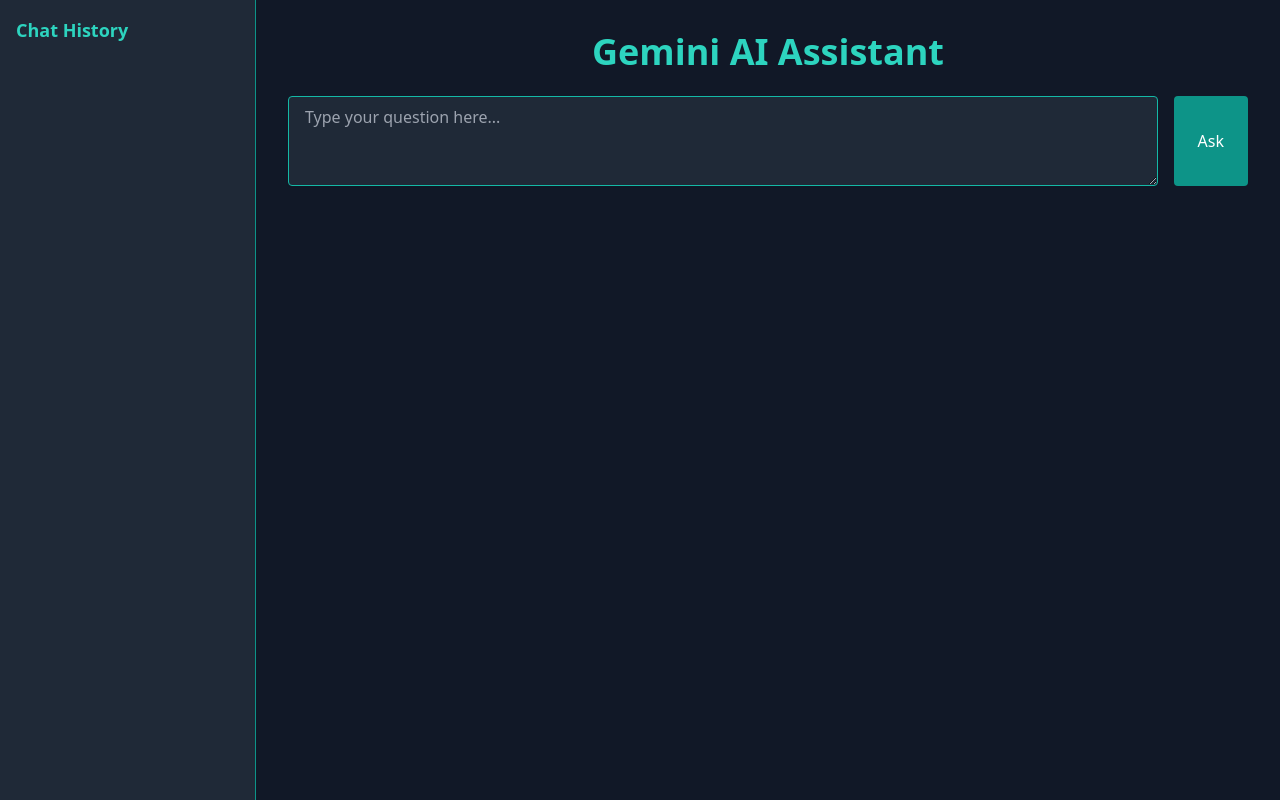
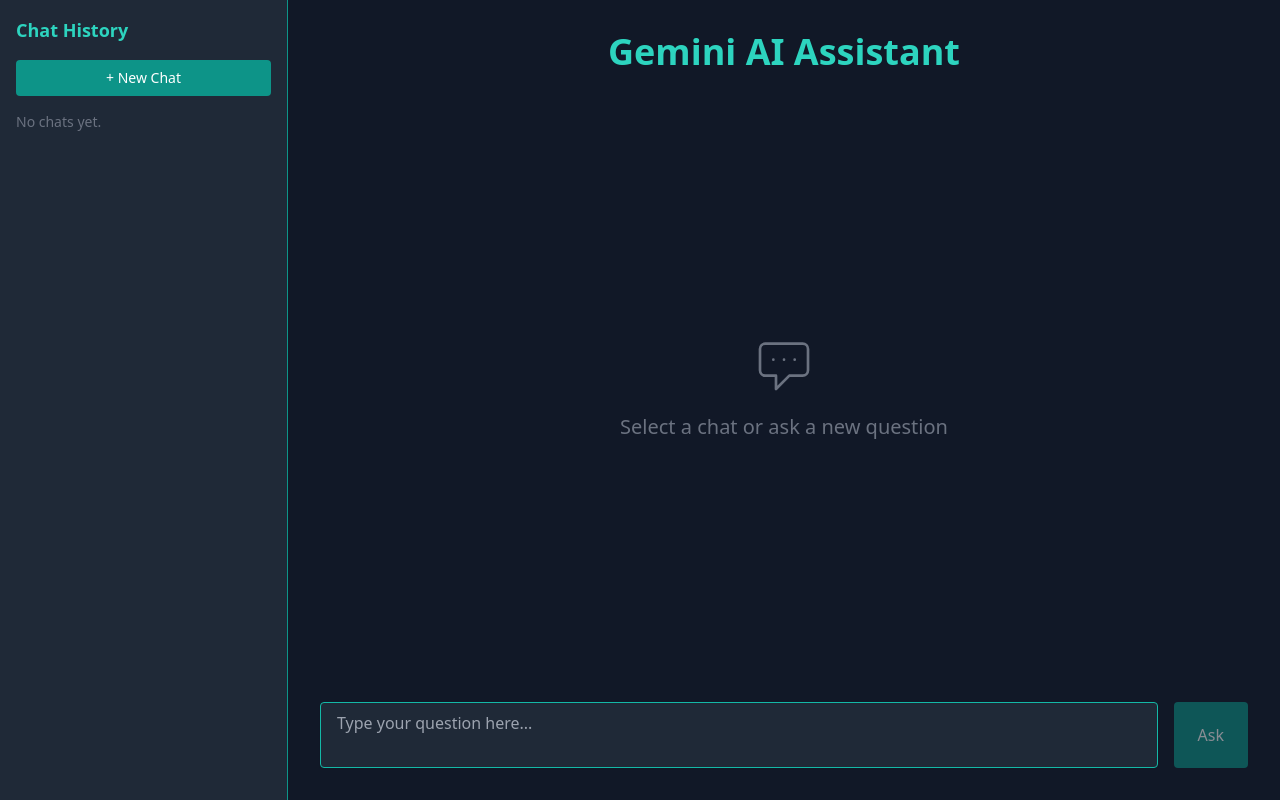
Before and after one commit to cjtakhar/gem-ui, a React (Vite) app: page / in a window 1280 px wide. Built offline with nearby package versions, Linux system fonts and the light colour scheme.

Commit message:
ui upgrade

```diff
--- a/src/App.tsx
+++ b/src/App.tsx
@@ -1,19 +1,34 @@
-import { useState } from "react";
+import { useState, useEffect } from "react"; // Added useEffect for window resize handling
 import DOMPurify from "dompurify";
 import { marked } from "marked";
 
 export default function App() {
   const [question, setQuestion] = useState("");
-  // Removed unused answer state
   const [loading, setLoading] = useState(false);
   const [chatHistory, setChatHistory] = useState<{ q: string; a: string }[]>([]);
   const [selectedIndex, setSelectedIndex] = useState<number | null>(null);
-  const [showHistory, setShowHistory] = useState(false);
+  const [showHistory, setShowHistory] = useState(window.innerWidth >= 640); // Initialize based on screen width
+
+  // Effect to handle window resize for sidebar visibility
+  useEffect(() => {
+    const handleResize = () => {
+      if (window.innerWidth >= 640) {
+        setShowHistory(true);
+      } else if (chatHistory.length === 0) { // Or if you want it to hide if no history on mobile
+        setShowHistory(false);
+      }
+      // If you want it to remember the user's toggle on mobile,
+      // you might need a more complex state or to remove this auto-show on resize.
+    };
+    window.addEventListener('resize', handleResize);
+    handleResize(); // Call once on mount
+    return () => window.removeEventListener('resize', handleResize);
+  }, [chatHistory.length]);
+
 
   const askQuestion = async () => {
     if (!question.trim()) return;
     setLoading(true);
-    // setAnswer(""); // Removed unused answer state
 
     try {
       const res = await fetch("https://gemini-api-2sw1.onrender.com/ask", {
@@ -25,11 +40,18 @@
       const data = await res.json();
       const rawHtml = await marked.parse(data.answer || "No response received");
       const safeHtml = DOMPurify.sanitize(rawHtml);
-      // setAnswer(safeHtml); // Removed unused answer state
+
       setChatHistory((prev) => [...prev, { q: question, a: safeHtml }]);
       setSelectedIndex(chatHistory.length); // auto-select newest
-    } catch {
-      // Optionally handle error here, e.g., show a toast or log
+
+      // Clear the question input field
+      setQuestion(""); // <--- ADD THIS LINE
+
+    } catch (error) { // It's good practice to log or handle the error
+      console.error("Error fetching answer:", error);
+      // Optionally set an error message in the UI
+      // For example: setChatHistory(prev => [...prev, { q: question, a: "Sorry, an error occurred." }]);
+      // setQuestion(""); // You might also want to clear question on error
     } finally {
       setLoading(false);
     }
@@ -44,12 +66,22 @@
     }
   };
 
+  // Function to create a new chat (clears current question and selection)
+  const createNewChat = () => {
+    setQuestion("");
+    setSelectedIndex(null);
+    // Optionally, if on mobile and history is open, close it for a new chat feel
+    if (window.innerWidth < 640) {
+      setShowHistory(false);
+    }
+  };
+
   return (
     <div className="bg-gray-900 text-white min-h-screen flex flex-col sm:flex-row">
       {/* Sidebar */}
-      <aside className="w-full sm:w-64 bg-gray-800 border-b sm:border-b-0 sm:border-r border-teal-600 p-4">
-        <div className="flex items-center justify-between sm:block">
-          <h2 className="text-lg font-semibold text-teal-400 mb-2 sm:mb-4">Chat History</h2>
+      <aside className="w-full sm:w-72 bg-gray-800 border-b sm:border-b-0 sm:border-r border-teal-600 p-4 flex flex-col">
+        <div className="flex items-center justify-between sm:block mb-4">
+          <h2 className="text-lg font-semibold text-teal-400">Chat History</h2>
           <button
             className="sm:hidden text-sm text-teal-400 underline"
             onClick={() => setShowHistory(!showHistory)}
@@ -57,7 +89,16 @@
             {showHistory ? "Hide" : "Show"}
           </button>
         </div>
-        <div className={`${showHistory || window.innerWidth >= 640 ? "block" : "hidden"}`}>
+        <button
+          onClick={createNewChat}
+          className="w-full bg-teal-600 text-white px-4 py-2 rounded hover:bg-teal-700 mb-4 text-sm"
+        >
+          + New Chat
+        </button>
+        <div className={`flex-grow overflow-y-auto ${showHistory ? "block" : "hidden sm:block"}`}>
+          {chatHistory.length === 0 && (
+            <p className="text-gray-500 text-sm">No chats yet.</p>
+          )}
           {chatHistory.map((entry, idx) => (
             <div
               key={idx}
@@ -66,14 +107,26 @@
               }`}
             >
               <button
-                onClick={() => setSelectedIndex(idx)}
-                className="w-full text-left p-2 pr-8 hover:bg-gray-600 rounded"
+                onClick={() => {
+                  setSelectedIndex(idx);
+                  // If on mobile, and history was manually opened, you might want to close it
+                  // or ensure the main content is visible. For now, just selecting.
+                  if (window.innerWidth < 640 && showHistory) {
+                     // Optionally hide history to show content better on mobile
+                     // setShowHistory(false);
+                  }
+                }}
+                className="w-full text-left p-2 pr-8 hover:bg-gray-600 rounded truncate" // Added truncate
+                title={entry.q} // Show full question on hover
               >
-                {entry.q.slice(0, 50)}...
+                {entry.q}
               </button>
               <button
-                onClick={() => deleteChat(idx)}
-                className="absolute top-1 right-2 text-gray-400 hover:text-red-500 hidden group-hover:inline"
+                onClick={(e) => {
+                  e.stopPropagation(); // Prevent chat selection when deleting
+                  deleteChat(idx);
+                }}
+                className="absolute top-1/2 right-2 transform -translate-y-1/2 text-gray-400 hover:text-red-500 opacity-0 group-hover:opacity-100 transition-opacity"
               >
                 ×
               </button>
@@ -83,36 +136,51 @@
       </aside>
 
       {/* Main content */}
-      <main className="flex-1 p-8">
-        <h1 className="text-4xl font-bold mb-6 text-center text-teal-400">
+      <main className="flex-1 p-4 sm:p-8 flex flex-col"> {/* Added flex flex-col */}
+        <h1 className="text-3xl sm:text-4xl font-bold mb-6 text-center text-teal-400">
           Gemini AI Assistant
         </h1>
 
-        <div className="flex flex-col sm:flex-row gap-4 mb-6">
+        {/* Answer Area: Takes up available space and scrolls if needed */}
+        <div className="flex-grow overflow-y-auto mb-6">
+          {selectedIndex !== null && chatHistory[selectedIndex] ? (
+            <div className="prose prose-invert max-w-none bg-gray-800 border border-teal-600 rounded p-4 sm:p-6 shadow-sm">
+              <p className="mb-2 font-semibold text-gray-300">Q: {chatHistory[selectedIndex].q}</p>
+              <div dangerouslySetInnerHTML={{ __html: chatHistory[selectedIndex].a }} />
+            </div>
+          ) : (
+            <div className="flex flex-col items-center justify-center h-full text-gray-500">
+                <svg xmlns="http://www.w3.org/2000/svg" className="h-16 w-16 mb-4" fill="none" viewBox="0 0 24 24" stroke="currentColor" strokeWidth={1}>
+                    <path strokeLinecap="round" strokeLinejoin="round" d="M8 10h.01M12 10h.01M16 10h.01M9 16H5a2 2 0 01-2-2V6a2 2 0 012-2h14a2 2 0 012 2v8a2 2 0 01-2 2h-5l-5 5v-5z" />
+                </svg>
+                <p className="text-xl">Select a chat or ask a new question</p>
+            </div>
+          )}
+        </div>
+
+        {/* Input area: Sticks to the bottom */}
+        <div className="flex flex-col sm:flex-row gap-2 sm:gap-4">
           <textarea
-            className="flex-1 border border-teal-500 bg-gray-800 text-white rounded px-4 py-2 shadow-sm focus:ring-2 focus:ring-teal-500 focus:outline-none"
+            className="flex-1 border border-teal-500 bg-gray-800 text-white rounded px-4 py-2 shadow-sm focus:ring-2 focus:ring-teal-500 focus:outline-none resize-none" // Added resize-none
             placeholder="Type your question here..."
-            rows={3}
+            rows={2} // Adjusted rows
             value={question}
             onChange={(e) => setQuestion(e.target.value)}
-            onKeyDown={(e) => e.key === "Enter" && !e.shiftKey && askQuestion()}
+            onKeyDown={(e) => {
+              if (e.key === "Enter" && !e.shiftKey) {
+                e.preventDefault(); // Prevent newline in textarea
+                askQuestion();
+              }
+            }}
           />
           <button
             onClick={askQuestion}
-            disabled={loading}
-            className="bg-teal-600 text-white px-6 py-2 rounded hover:bg-teal-700 disabled:opacity-50"
+            disabled={loading || !question.trim()} // Disable if no question
+            className="bg-teal-600 text-white px-6 py-2 rounded hover:bg-teal-700 disabled:opacity-50 disabled:cursor-not-allowed" // Added cursor-not-allowed
           >
             {loading ? "Loading..." : "Ask"}
           </button>
         </div>
-
-        {selectedIndex !== null && (
-          <div className="prose prose-invert max-w-none bg-gray-800 border border-teal-600 rounded p-6 shadow-sm mb-6">
-            <h2 className="text-xl font-semibold mb-4 text-teal-400">Answer:</h2>
-            <p className="mb-2 font-semibold text-gray-300">Q: {chatHistory[selectedIndex].q}</p>
-            <div dangerouslySetInnerHTML={{ __html: chatHistory[selectedIndex].a }} />
-          </div>
-        )}
       </main>
     </div>
   );
```
